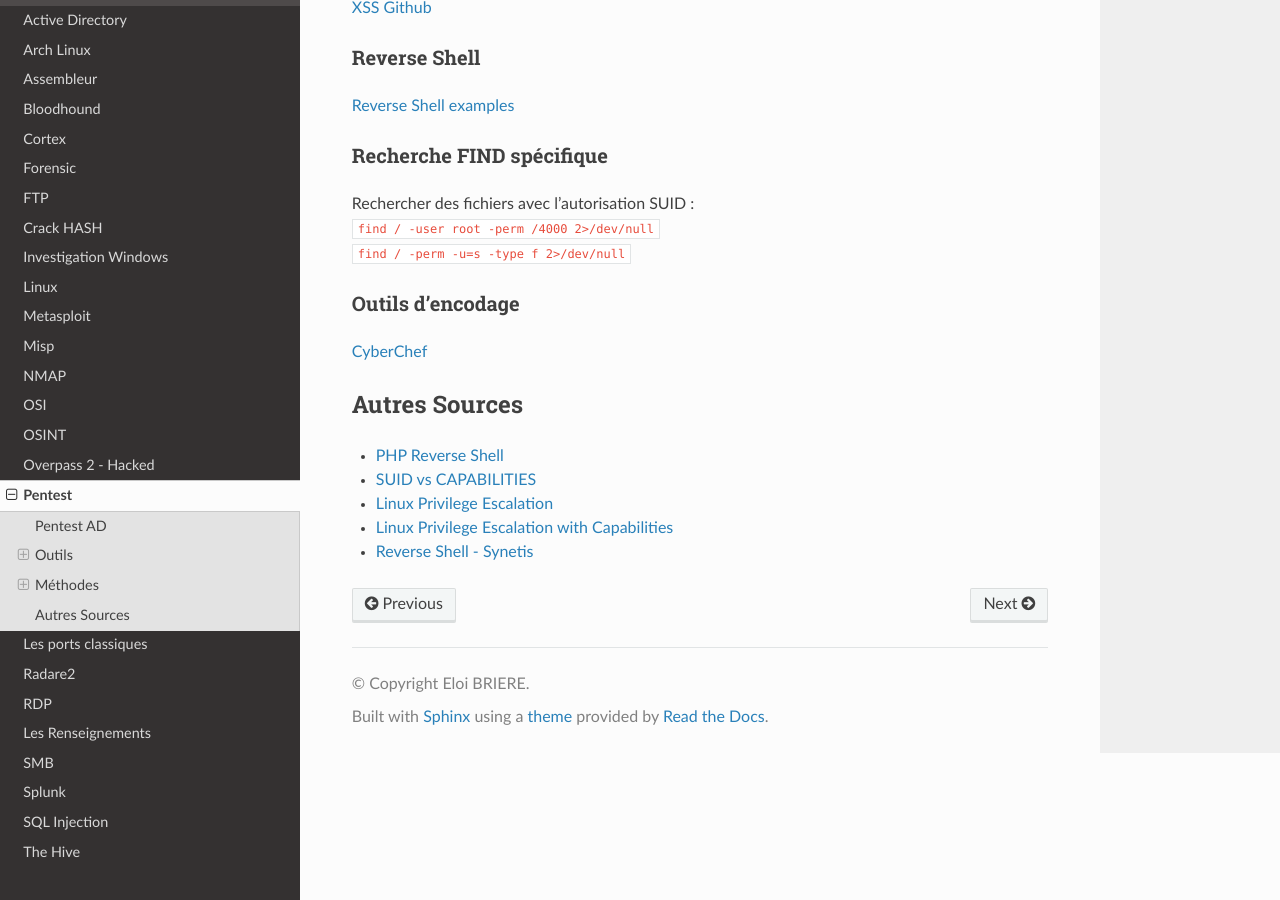
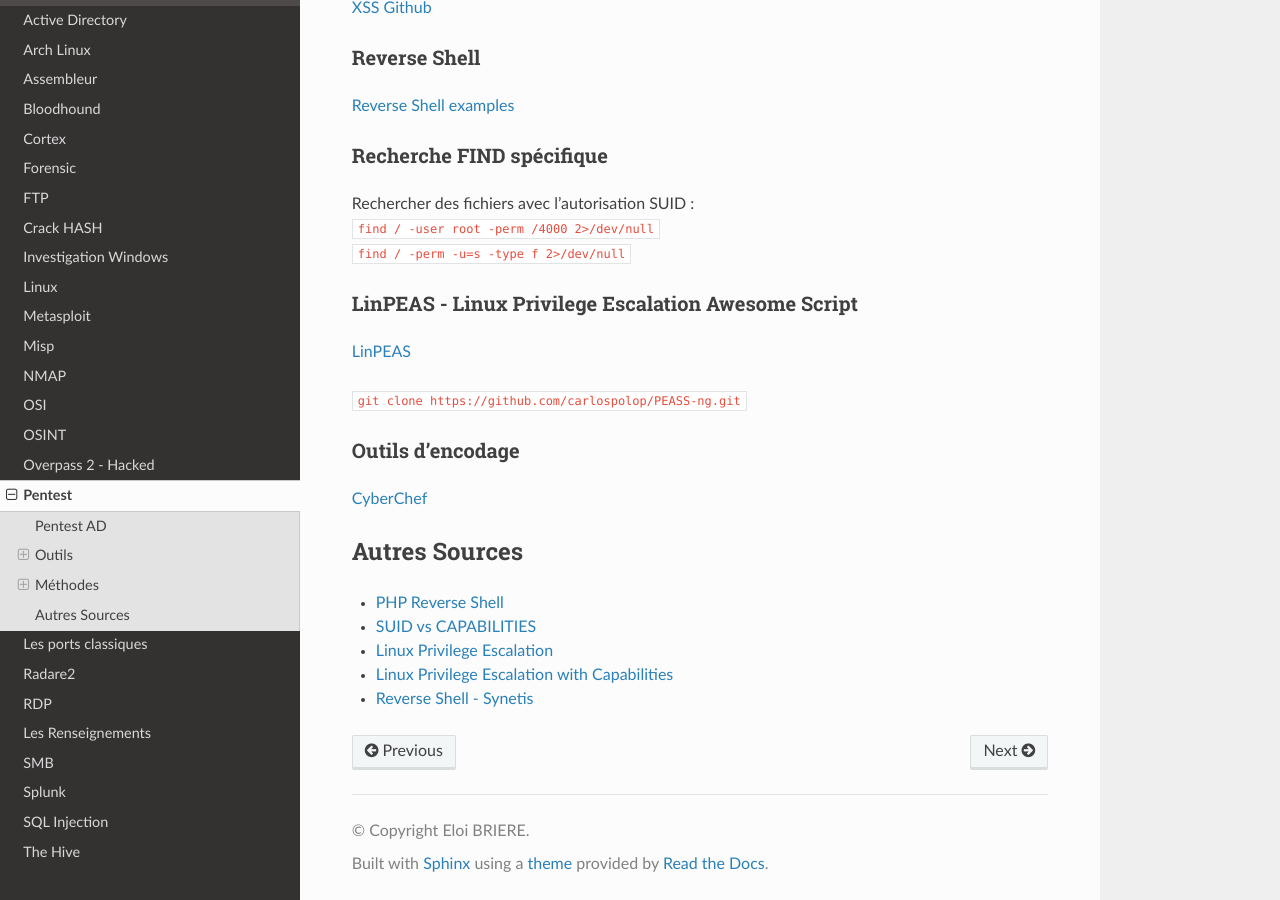
Before and after one commit to Iole-Bri/misp_docs_2, a Sphinx documentation site: the page built from docs/source/src/pentest.md, in a window 1280 px wide and 900 px high, scrolled down 2926 px. Built offline with Sphinx 7.4.7 and the Read the Docs theme 2.0.0, drawn with Linux system fonts in a browser that asks for light colours.

Commit message:
pentest.md

````diff
--- a/docs/source/src/pentest.md
+++ b/docs/source/src/pentest.md
@@ -124,6 +124,11 @@ Rechercher des fichiers avec l'autorisation SUID :
 <br/>```find / -user root -perm /4000 2>/dev/null```
 <br/>```find / -perm -u=s -type f 2>/dev/null```
 
+### LinPEAS - Linux Privilege Escalation Awesome Script
+
+[LinPEAS](https://github.com/carlospolop/PEASS-ng/tree/master/linPEAS)
+
+```git clone https://github.com/carlospolop/PEASS-ng.git```
 ### Outils d'encodage
 
 [CyberChef](https://gchq.github.io/CyberChef/)
````
